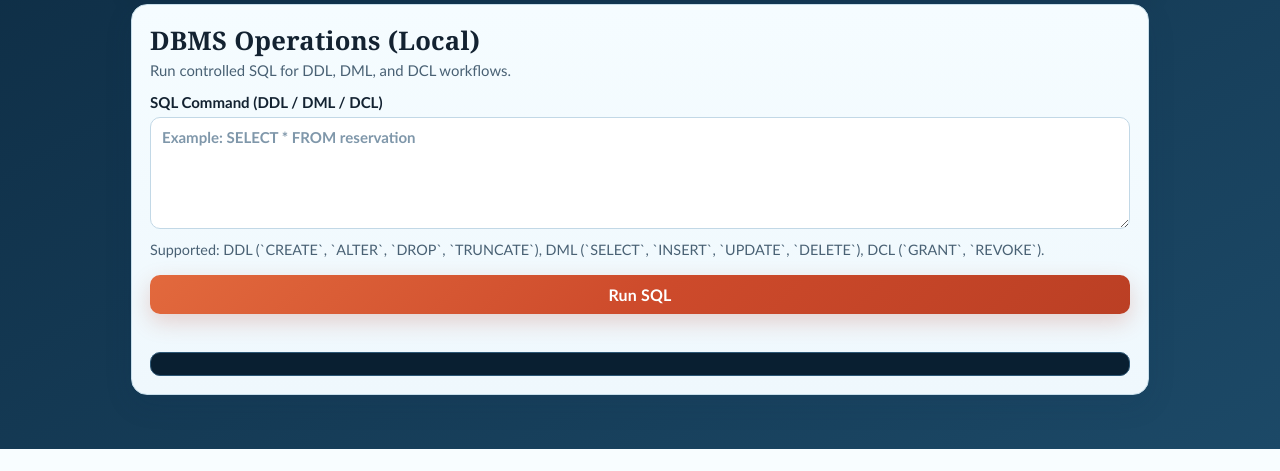
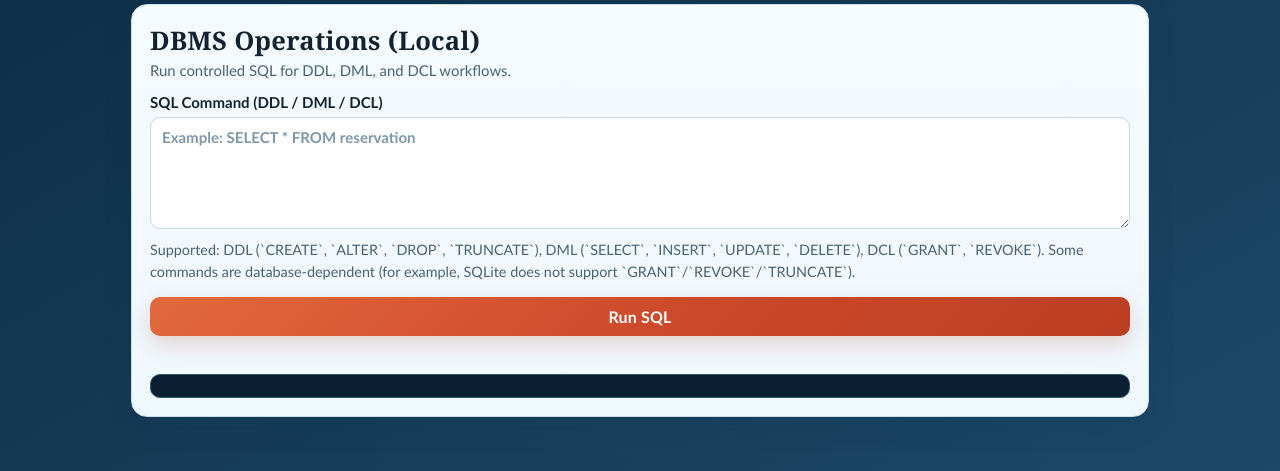
Before and after one commit to Santhosh2313/foodbyte, a Flask app: page / in a window 1280 px wide. Shown: the part 1323-1794 px from the top of the page. Before the commit the page ends 1772 px from the top, so only its background shows below. Run offline with Flask 3, Linux system fonts and the light colour scheme; data comes from the database, SQL or seed files in the repository.

Commit message:
Harden user-facing reliability for SQL and frontend error handling

```diff
--- a/app/routes.py
+++ b/app/routes.py
@@ -1,4 +1,5 @@
-from datetime import datetime, timezone
+from datetime import date, datetime, timezone
+from decimal import Decimal
 
 from flask import Blueprint, jsonify, render_template, request
 from sqlalchemy import text
@@ -14,6 +15,18 @@ COMMAND_GROUPS = {
     'DCL': {'GRANT', 'REVOKE'},
 }
 ALLOWED_SQL_COMMANDS = set().union(*COMMAND_GROUPS.values())
+
+UNSUPPORTED_BY_DIALECT = {
+    'sqlite': {'TRUNCATE', 'GRANT', 'REVOKE'},
+}
+
+
+def _serialize_value(value):
+    if isinstance(value, (datetime, date)):
+        return value.isoformat()
+    if isinstance(value, Decimal):
+        return float(value)
+    return value
 
 
 @bp.get('/')
@@ -132,6 +145,14 @@ def execute_db_operation():
         allowed_text = ', '.join(sorted(ALLOWED_SQL_COMMANDS))
         return jsonify({'error': f'Only {allowed_text} are allowed.'}), 400
 
+    dialect_name = db.session.bind.dialect.name if db.session.bind else ''
+    unsupported_commands = UNSUPPORTED_BY_DIALECT.get(dialect_name, set())
+    if first_token in unsupported_commands:
+        unsupported_text = ', '.join(sorted(unsupported_commands))
+        return jsonify(
+            {'error': f'{first_token} is not supported on {dialect_name}. Unsupported: {unsupported_text}.'}
+        ), 400
+
     if ';' in sql[:-1]:
         return jsonify({'error': 'Only one SQL statement is allowed per request.'}), 400
 
@@ -142,7 +163,7 @@ def execute_db_operation():
     try:
         result = db.session.execute(text(sql))
         if first_token == 'SELECT':
-            rows = [dict(row) for row in result.mappings().all()]
+            rows = [{key: _serialize_value(value) for key, value in row.items()} for row in result.mappings()]
             return jsonify(
                 {
                     'message': 'SELECT executed successfully.',
--- a/app/static/app.js
+++ b/app/static/app.js
@@ -11,6 +11,15 @@ const viewUpcomingBtn = document.getElementById('view-upcoming-btn');
 const viewAllBtn = document.getElementById('view-all-btn');
 
 let listMode = 'upcoming';
+
+function escapeHtml(value) {
+  return String(value ?? '')
+    .replace(/&/g, '&amp;')
+    .replace(/</g, '&lt;')
+    .replace(/>/g, '&gt;')
+    .replace(/"/g, '&quot;')
+    .replace(/'/g, '&#39;');
+}
 
 function normalizeDateTimeLocal(dateTimeLocalValue) {
   // datetime-local input gives YYYY-MM-DDTHH:mm; backend accepts ISO string.
@@ -93,17 +102,17 @@ async function loadReservations() {
         (r) => `
         <article class="reservation-item">
           <div class="row">
-            <strong>${r.customer_name}</strong>
+            <strong>${escapeHtml(r.customer_name)}</strong>
             <div class="row action-buttons">
               <button class="edit-btn secondary-btn" data-id="${r.id}">Edit</button>
               <button class="delete-btn" data-id="${r.id}">Delete</button>
             </div>
           </div>
-          <div>Phone: ${r.phone}</div>
-          <div>Email: ${r.email}</div>
-          <div>Party Size: ${r.party_size}</div>
-          <div>Time: ${formatDate(r.reservation_time)}</div>
-          <div>Special Request: ${r.special_request || 'None'}</div>
+          <div>Phone: ${escapeHtml(r.phone)}</div>
+          <div>Email: ${escapeHtml(r.email)}</div>
+          <div>Party Size: ${escapeHtml(r.party_size)}</div>
+          <div>Time: ${escapeHtml(formatDate(r.reservation_time))}</div>
+          <div>Special Request: ${escapeHtml(r.special_request || 'None')}</div>
         </article>
       `
       )
@@ -120,6 +129,7 @@ async function loadReservations() {
 
     document.querySelectorAll('.delete-btn').forEach((button) => {
       button.addEventListener('click', async () => {
+        try {
           const id = button.dataset.id;
           const response = await fetch(`/api/reservations/${id}`, { method: 'DELETE' });
           if (!response.ok && formMessage) {
@@ -130,6 +140,12 @@ async function loadReservations() {
             resetFormToCreate();
           }
           await loadReservations();
+        } catch (_error) {
+          if (formMessage) {
+            formMessage.textContent = 'Network error while deleting reservation.';
+            formMessage.style.color = '#b42318';
+          }
+        }
       });
     });
   } catch (_error) {
@@ -144,6 +160,7 @@ if (form) {
     event.preventDefault();
     if (formMessage) formMessage.textContent = '';
 
+    try {
       const formData = new FormData(form);
       const payload = Object.fromEntries(formData.entries());
       const editingId = payload.id;
@@ -178,6 +195,12 @@ if (form) {
         formMessage.style.color = '#027a48';
       }
       await loadReservations();
+    } catch (_error) {
+      if (formMessage) {
+        formMessage.textContent = 'Network error while saving reservation.';
+        formMessage.style.color = '#b42318';
+      }
+    }
   });
 }
 
@@ -217,6 +240,7 @@ if (sqlForm) {
     if (sqlMessage) sqlMessage.textContent = '';
     if (sqlResult) sqlResult.textContent = '';
 
+    try {
       const formData = new FormData(sqlForm);
       const payload = Object.fromEntries(formData.entries());
 
@@ -250,5 +274,14 @@ if (sqlForm) {
         }
       }
       await loadReservations();
+    } catch (_error) {
+      if (sqlMessage) {
+        sqlMessage.textContent = 'Network error while executing SQL.';
+        sqlMessage.style.color = '#b42318';
+      }
+      if (sqlResult) {
+        sqlResult.textContent = '';
+      }
+    }
   });
 }
--- a/app/templates/index.html
+++ b/app/templates/index.html
@@ -107,7 +107,8 @@
           </label>
           <p class="sql-help">
             Supported: DDL (`CREATE`, `ALTER`, `DROP`, `TRUNCATE`), DML (`SELECT`, `INSERT`,
-            `UPDATE`, `DELETE`), DCL (`GRANT`, `REVOKE`).
+            `UPDATE`, `DELETE`), DCL (`GRANT`, `REVOKE`). Some commands are database-dependent
+            (for example, SQLite does not support `GRANT`/`REVOKE`/`TRUNCATE`).
           </p>
           <button type="submit">Run SQL</button>
         </form>
```
Also changed, not shown: README.md. Lines whose indentation alone changed are shown as unchanged.
